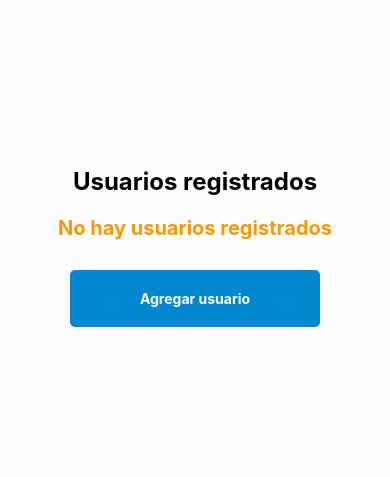
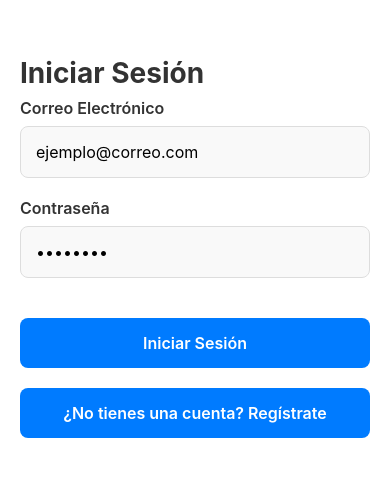
Before and after one commit to Natraidor1/evaluacion_modulo5_nataren-adriel_20220594-20230542, a React Native app in the folder EvaluacionReactNative/: screen /Login in a window 390 px wide. Shown: the part 175-652 px from the top of the page. Built offline with nearby package versions, Linux system fonts and the light colour scheme; no server answers; the database is empty.

Commit message:
creacion del diseño y funcionalidad del login

```diff
--- a/EvaluacionReactNative/src/navigation/Navigation.js
+++ b/EvaluacionReactNative/src/navigation/Navigation.js
@@ -2,16 +2,18 @@ import { NavigationContainer } from '@react-navigation/native';
 import {createNativeStackNavigator} from '@react-navigation/native-stack';
 import Home from "../screens/Home"
 import Add from "../screens/Add"
+import LoginScreen from '../screens/LoginScreen';
 
 export default function Navigation(){
     const stack = createNativeStackNavigator();
 
     return(
         <NavigationContainer>
-            <stack.Navigator initialRouteName='Home' screenOptions={{ headerShown: false}}>
+            <stack.Navigator initialRouteName='Login' screenOptions={{ headerShown: false}}>
 
                 <stack.Screen name="Home" component={Home}/>
                 <stack.Screen name="Add" component={Add}/>
+                <stack.Screen name="Login" component={LoginScreen}/>
 
             </stack.Navigator>
         </NavigationContainer>
--- a/EvaluacionReactNative/src/screens/Add.js
+++ b/EvaluacionReactNative/src/screens/Add.js
@@ -3,6 +3,7 @@ import { View, Text, TouchableOpacity, StyleSheet, TextInput, Image, Alert } fro
 import { auth, database } from '../config/firebase';
 import { createUserWithEmailAndPassword } from 'firebase/auth';
 import { doc, setDoc } from 'firebase/firestore';
+import { useNavigation } from '@react-navigation/native';
 
 //import { database, storage } from '../config/firebase';
 //import { ref, uploadBytes, getDownloadURL } from 'firebase/storage';
@@ -11,6 +12,8 @@ import { collection, addDoc } from 'firebase/firestore';
 // Componente Add para agregar un nuevo usuarios
 const Add = ({ navigation }) => {
     // Estado inicial del usuarios
+
+    const nav = useNavigation();
 
     const [formData, setFormData] = useState({
         nombre: '',
@@ -73,7 +76,7 @@ const Add = ({ navigation }) => {
 
           Alert.alert('Éxito', 'Usuario registrado correctamente');
 
-
+          nav.navigate('Login');
         } catch (error) {
           let message = 'Error al registrar usuario';
 
@@ -155,6 +158,11 @@ const Add = ({ navigation }) => {
 <TouchableOpacity style={styles.button} onPress={handleRegister}>
 <Text style={styles.buttonText}>Crear usuario</Text>
 </TouchableOpacity>
+
+<TouchableOpacity style={styles.button} onPress={() => navigation.navigate('Login')}>
+<Text style={styles.buttonText}>iniciar sesión</Text>
+</TouchableOpacity>
+
 </View>
     );
 };
--- a/EvaluacionReactNative/src/screens/Home.js
+++ b/EvaluacionReactNative/src/screens/Home.js
@@ -62,7 +62,7 @@ const Home = ({ navigation }) => {
                     contentContainerStyle={styles.list}
                 />
                 :
-                <Text style={styles.Subtitle}>No hay usuarios registrados</Text>
+                <Text style={styles.Subtitle}>Cargando usuarios</Text>
             }
 
             {/* Botón para navegar a la pantalla de agregar usuarios */}
--- a/EvaluacionReactNative/src/screens/LoginScreen.js
+++ b/EvaluacionReactNative/src/screens/LoginScreen.js
@@ -0,0 +1,194 @@
+import React, { useState } from 'react';
+import {useNavigation} from '@react-navigation/native';
+import {
+  View,
+  Text,
+  TextInput,
+  TouchableOpacity,
+  StyleSheet,
+  Alert,
+  KeyboardAvoidingView,
+  Platform,
+  ScrollView,
+} from 'react-native';
+import { signInWithEmailAndPassword } from 'firebase/auth';
+import { auth } from '../config/firebase';
+
+export default function LoginScreen({ navigation }) {
+
+    const nav = useNavigation();
+
+  const [email, setEmail] = useState('');
+  const [password, setPassword] = useState('');
+  const [isLoading, setIsLoading] = useState(false);
+
+    const handleLogin = async () => {
+    if (!email || !password) {
+      Alert.alert('Error', 'Por favor, completa todos los campos');
+      return;
+    }
+
+    setIsLoading(true);
+    try {
+    await signInWithEmailAndPassword(auth, email, password);
+    nav.navigate('Home');
+
+    } catch (error) {
+      let message = 'Error al iniciar sesión';
+
+      switch (error.code) {
+        case 'auth/user-not-found':
+          message = 'Usuario no encontrado';
+          break;
+        case 'auth/wrong-password':
+          message = 'Contraseña incorrecta';
+          break;
+        case 'auth/invalid-email':
+          message = 'Correo electrónico inválido';
+          break;
+        case 'auth/too-many-requests':
+          message = 'Demasiados intentos fallidos. Intenta más tarde';
+          break;
+      }
+
+      Alert.alert('Error', message);
+    } finally {
+      setIsLoading(false);
+    }
+  };
+
+    return (
+    <KeyboardAvoidingView
+      style={styles.container}
+      behavior={Platform.OS === 'ios' ? 'padding' : 'height'}
+    >
+      <ScrollView contentContainerStyle={styles.scrollContainer}>
+          <Text style={styles.title}>Iniciar Sesión</Text>
+
+
+        <View style={styles.formContainer}>
+          <View style={styles.inputContainer}>
+            <Text style={styles.label}>Correo Electrónico</Text>
+            <TextInput
+              style={styles.input}
+              placeholder="ejemplo@correo.com"
+              value={email}
+              onChangeText={setEmail}
+              keyboardType="email-address"
+              autoCapitalize="none"
+              autoComplete="email"
+            />
+          </View>
+
+          <View style={styles.inputContainer}>
+            <Text style={styles.label}>Contraseña</Text>
+            <TextInput
+              style={styles.input}
+              placeholder="••••••••"
+              value={password}
+              onChangeText={setPassword}
+              secureTextEntry
+              autoComplete="password"
+            />
+          </View>
+
+          <TouchableOpacity
+            style={[styles.button, isLoading && styles.buttonDisabled]}
+            onPress={handleLogin}
+            disabled={isLoading}
+          >
+            <Text style={styles.buttonText}>
+              {isLoading ? 'Iniciando sesión...' : 'Iniciar Sesión'}
+            </Text>
+          </TouchableOpacity>
+
+        <TouchableOpacity style={styles.button} onPress={() => navigation.navigate('Add')}>
+            <Text style={styles.buttonText}>
+                ¿No tienes una cuenta? Regístrate
+            </Text>
+          </TouchableOpacity>
+        </View>
+      </ScrollView>
+    </KeyboardAvoidingView>
+  );
+
+}
+
+const styles = StyleSheet.create({
+  container: {
+    flex: 1,
+    backgroundColor: '#ffffff',
+  },
+  scrollContainer: {
+    flexGrow: 1,
+    justifyContent: 'center',
+    padding: 20,
+  },
+  headerContainer: {
+    alignItems: 'center',
+    marginBottom: 40,
+  },
+  logo: {
+    fontSize: 60,
+    marginBottom: 20,
+  },
+  title: {
+    fontSize: 28,
+    fontWeight: 'bold',
+    color: '#333',
+    marginBottom: 8,
+  },
+  subtitle: {
+    fontSize: 16,
+    color: '#666',
+  },
+  formContainer: {
+    width: '100%',
+  },
+  inputContainer: {
+    marginBottom: 20,
+  },
+  label: {
+    fontSize: 16,
+    fontWeight: '600',
+    color: '#333',
+    marginBottom: 8,
+  },
+  input: {
+    borderWidth: 1,
+    borderColor: '#ddd',
+    borderRadius: 8,
+    padding: 15,
+    fontSize: 16,
+    backgroundColor: '#f9f9f9',
+  },
+  button: {
+    backgroundColor: '#007bff',
+    borderRadius: 8,
+    padding: 15,
+    alignItems: 'center',
+    marginTop: 20,
+  },
+  buttonDisabled: {
+    backgroundColor: '#cccccc',
+  },
+  buttonText: {
+    color: '#ffffff',
+    fontSize: 16,
+    fontWeight: '600',
+  },
+  registerContainer: {
+    flexDirection: 'row',
+    justifyContent: 'center',
+    marginTop: 30,
+  },
+  registerText: {
+    fontSize: 16,
+    color: '#666',
+  },
+  registerLink: {
+    fontSize: 16,
+    color: '#007bff',
+    fontWeight: '600',
+  },
+});
```
